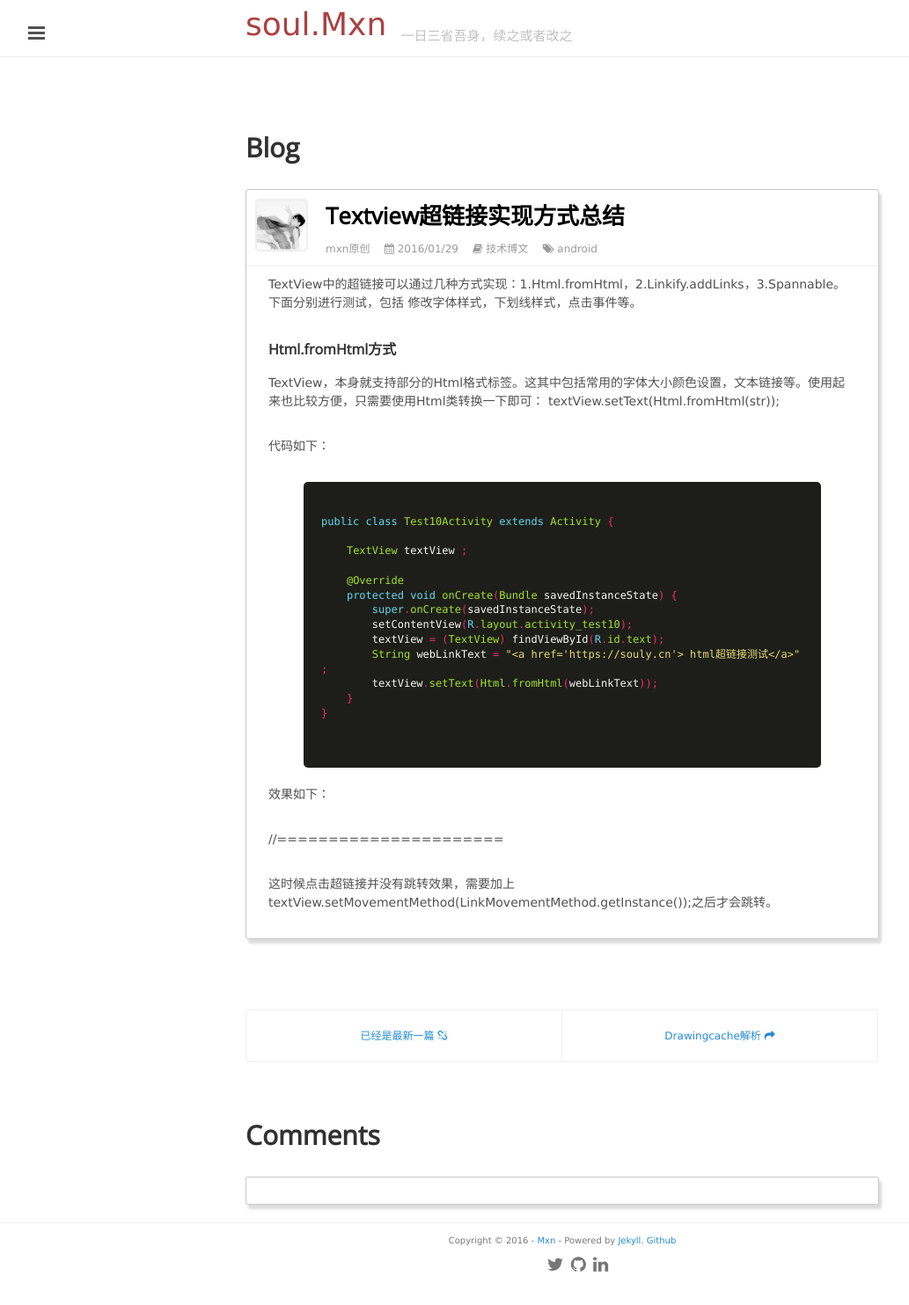
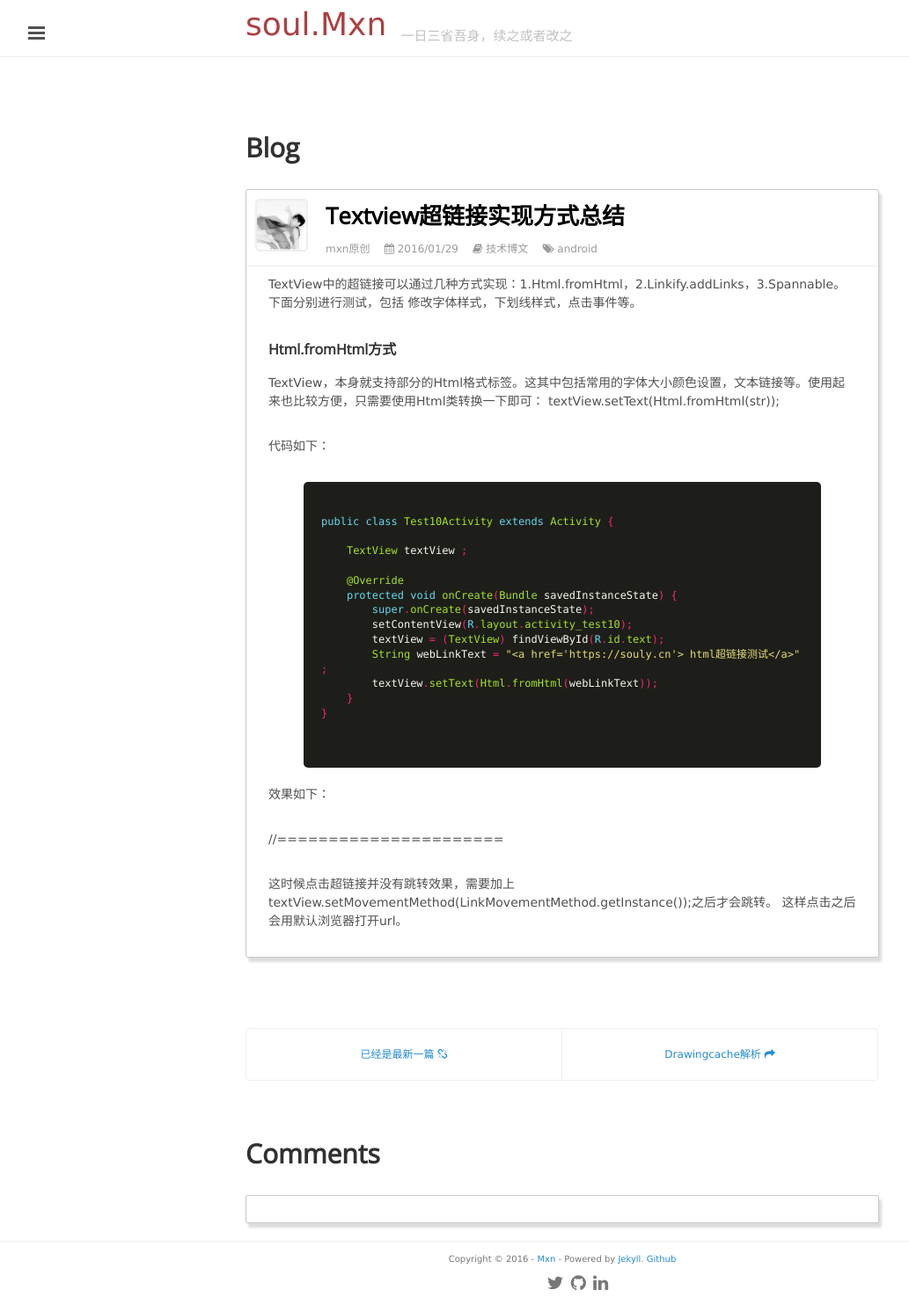
Before and after one commit to mxn21/mxn21.github.io, a Jekyll site: the page built from _posts/2016-1-29-TextView超链接实现方式总结.md, in a window 1280 px wide. Shown: the whole page at 88% size, without its empty margins (1-1034 px from the left). Built offline with Jekyll 4.4.1, drawn with Linux system fonts in a browser that asks for light colours; Markdown is read by kramdown in place of the engine named in the settings; comment, search, counter and statistics services are not loaded; before the commit the page ends 1463 px from its top, so only the background shows below that.

Commit message:
334543543

```diff
--- a/_posts/2016-1-29-TextView超链接实现方式总结.md
+++ b/_posts/2016-1-29-TextView超链接实现方式总结.md
@@ -39,3 +39,4 @@
 //======================
 
 这时候点击超链接并没有跳转效果，需要加上 textView.setMovementMethod(LinkMovementMethod.getInstance());之后才会跳转。
+这样点击之后会用默认浏览器打开url。
```
